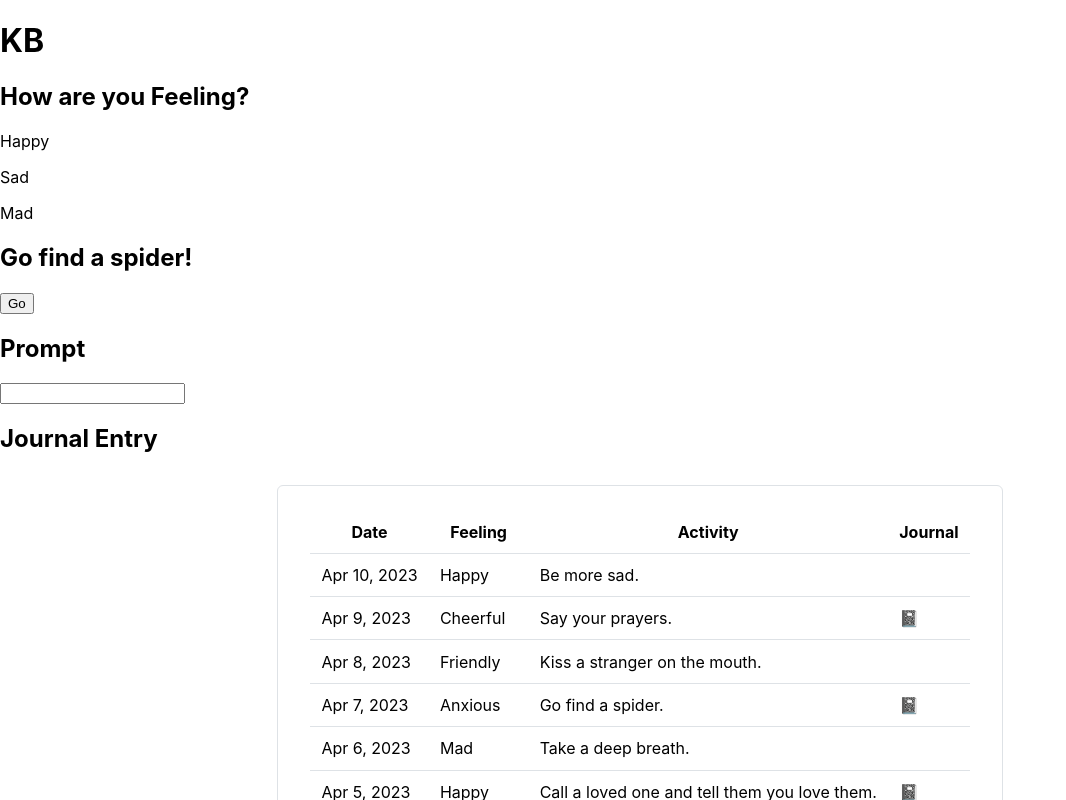
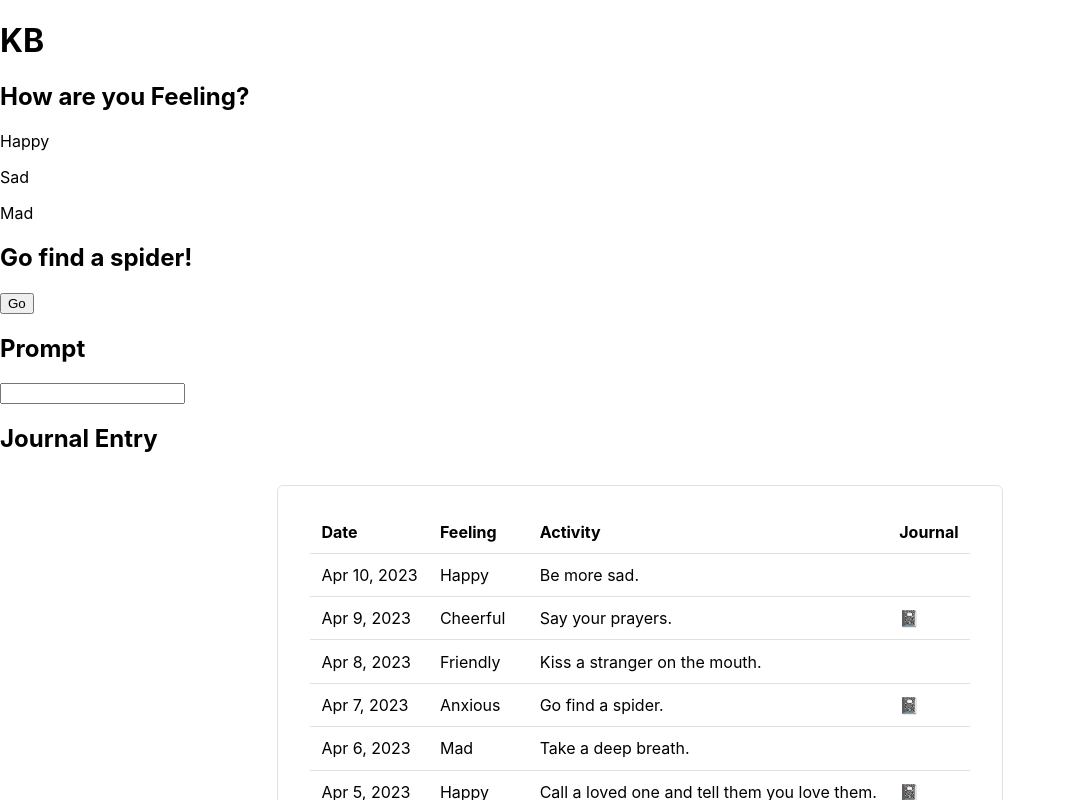
Before and after one commit to espressoGoddess/beam, a React (Create React App) app: page / in a window 1280 px wide. Shown: the top 800 px of the page, without its empty margins (0-1066 px from the left). Built offline with nearby package versions, Linux system fonts and the light colour scheme.

Commit message:
fix: Align headers to left

```diff
--- a/src/Components/FeelingsLog/FeelingsLog.css
+++ b/src/Components/FeelingsLog/FeelingsLog.css
@@ -17,7 +17,8 @@
     padding: .7rem;
     border-bottom: 1px solid var(--border-color);
 }
-.feelingsLogs th {
+
+th {
     font-weight: 700;
     text-align: left;
 }
```
